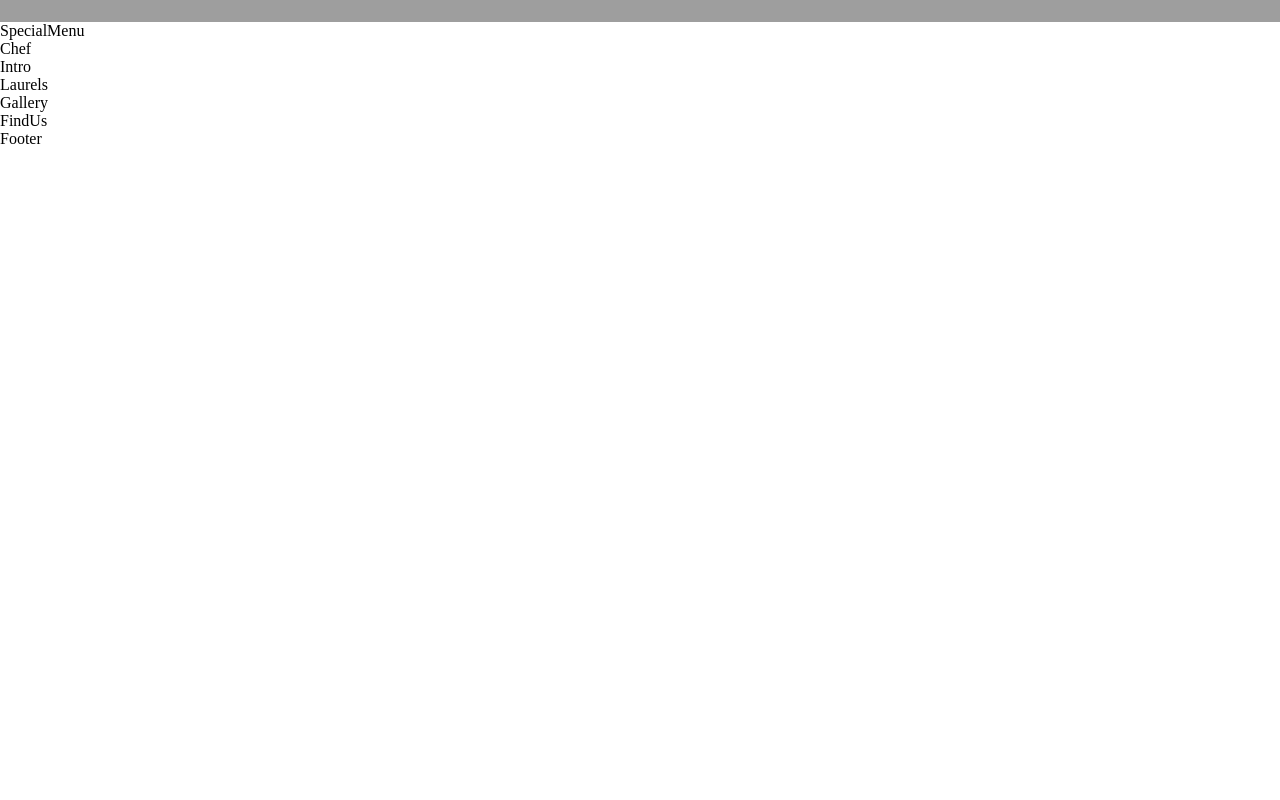
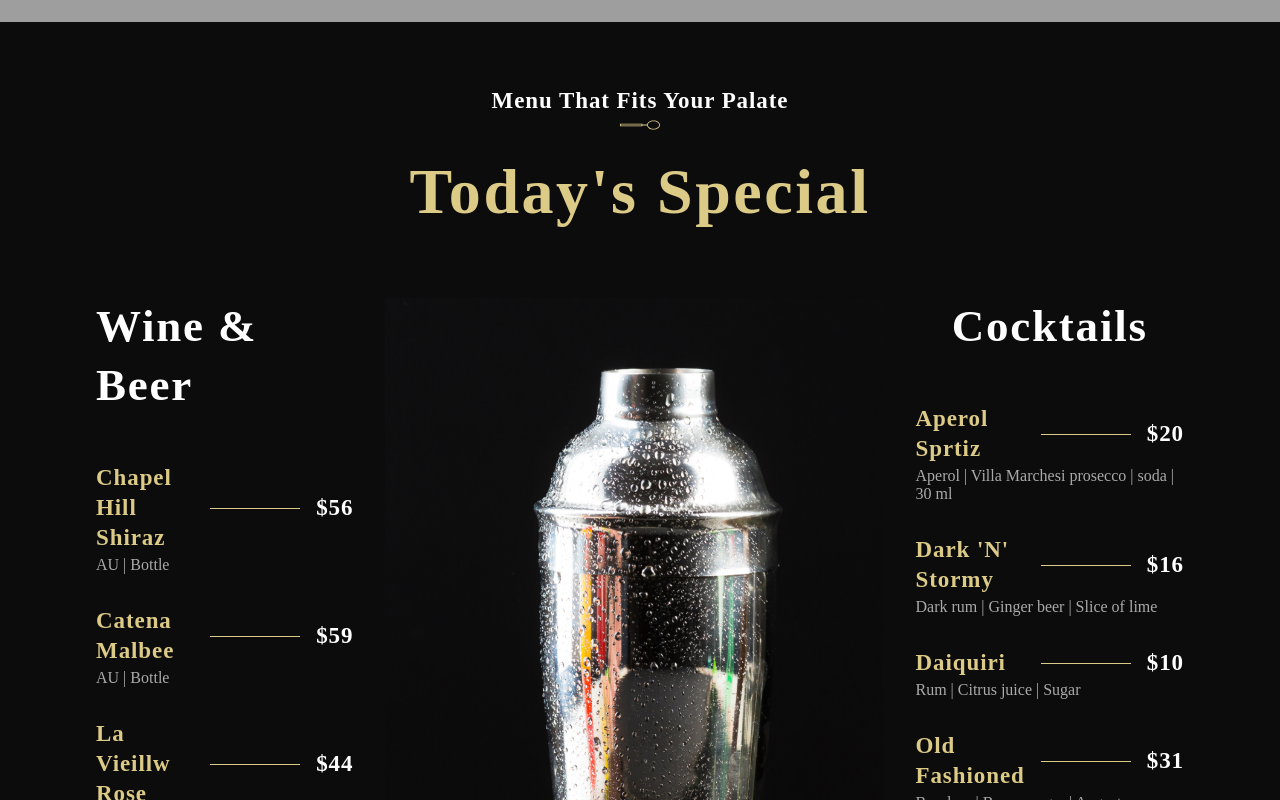
Before and after one commit to BilalKhaalid/gericht_resturant, a React (Create React App) app: page / in a window 1280 px wide. Shown: the part 2140-2940 px from the top of the page. Before the commit the page ends 2288 px from the top, so only its background shows below. Built offline with nearby package versions, Linux system fonts and the light colour scheme; grey boxes are pictures that could not be loaded; a web font is replaced by a local one.

Commit message:
Special Menu and menu item completed

```diff
--- a/src/components/Menuitem/MenuItem.css
+++ b/src/components/Menuitem/MenuItem.css
@@ -0,0 +1,34 @@
+.app__menuItem {
+  width: 100%;
+  margin: 1rem 0;
+  display: flex;
+  flex-direction: column;
+}
+
+.app__menuItem-head {
+  display: flex;
+  justify-content: space-between;
+  align-items: center;
+}
+
+.app__menuItem-sub {
+  width: 100%;
+  margin-top: 0.2rem;
+}
+
+.app__menuItem-name {
+  flex: 1;
+}
+
+.app__menuItem-dash {
+  width: 90px;
+  height: 1px;
+  background: var(--color-golden);
+  margin: 0 1rem;
+}
+
+.app__menuItem-price {
+  display: flex;
+  justify-content: flex-end;
+  align-items: flex-end;
+}
--- a/src/components/Menuitem/MenuItem.jsx
+++ b/src/components/Menuitem/MenuItem.jsx
@@ -1,10 +1,28 @@
-import React from 'react';
+import React from "react";
 
-import './MenuItem.css';
+import "./MenuItem.css";
 
-const MenuItem = () => (
-  <div>
-    MenuItem
+const MenuItem = ({ title, price, tags }) => (
+  <div className="app__menuItem">
+    <div className="app__menuItem-head">
+      <div className="app__menuItem-name">
+        <p className="p__cormorant" style={{ color: "#dcca87" }}>
+          {title}
+        </p>
+      </div>
+
+      <div className="app__menuItem-dash"></div>
+
+      <div className="app__menuItem-price">
+        <p className="p__cormorant">{price}</p>
+      </div>
+    </div>
+
+    <div className="app__menuItem-sub">
+      <p className="p__opensasns" style={{ color: "#AAA" }}>
+        {tags}
+      </p>
+    </div>
   </div>
 );
 
--- a/src/container/Menu/SpecialMenu.css
+++ b/src/container/Menu/SpecialMenu.css
@@ -0,0 +1,82 @@
+.app__specialMenu {
+  flex-direction: column;
+  background: var(--color-black);
+}
+
+.app__specialMenu-title {
+  margin-bottom: 2rem;
+  text-align: center;
+}
+
+.app__specialMenu-menu {
+  width: 100%;
+  margin: 2rem 0;
+  display: flex;
+  justify-content: center;
+  align-items: flex-start;
+  flex-direction: row;
+}
+
+.app__specialMenu-menu_heading {
+  font-family: var(--font-base);
+  font-weight: 600;
+  font-size: 45px;
+  line-height: 59px;
+  letter-spacing: 0.04em;
+  color: var(--color-white);
+}
+
+.app__specialMenu-menu_wine,
+.app__specialMenu-menu_cocktail {
+  flex: 1;
+  width: 100%;
+  flex-direction: column;
+}
+
+.app__specialMenu-menu_img {
+  width: 410px;
+  margin: 0 2rem;
+}
+
+.app__specialMenu-menu_img img {
+  width: 100%;
+  height: auto;
+}
+
+.app__specialMenu-menu_items {
+  display: flex;
+  flex-direction: column;
+  margin: 2rem 0;
+  width: 100%;
+}
+
+@media screen and (max-width:2000px){
+    .app__specialMenu-menu_img{
+        width: 650px;
+    }
+
+    .app__specialMenu-menu_img img{
+        height: 920px;
+    }
+}
+@media screen and (max-width:1150px){
+    .app__specialMenu-menu{
+        flex-direction: column;
+        align-items: center;
+        width: 100%;
+    }
+
+    .app__specialMenu-menu_img{
+        margin: 3rem 0;
+    }
+}
+@media screen and (max-width:650px){
+    .app__specialMenu-menu_img{
+        width: 100%;
+    }
+
+    .app__specialMenu-menu_heading{
+        font-size: 35px;
+        line-height: 49px;
+    }
+}
--- a/src/container/Menu/SpecialMenu.jsx
+++ b/src/container/Menu/SpecialMenu.jsx
@@ -1,10 +1,54 @@
-import React from 'react';
-
-import './SpecialMenu.css';
+import React from "react";
+import { MenuItem, SubHeading } from "../../components";
+import { images, data } from "../../constants";
+import "./SpecialMenu.css";
 
 const SpecialMenu = () => (
-  <div>
-    SpecialMenu
+  <div className="app__specialMenu flex__center section__padding" id="menu">
+    <div className="app__specialMenu-title">
+      <SubHeading title="Menu that fits your Palate" />
+      <h1 className="headtext__cormorant">Today's Special</h1>
+    </div>
+
+    <div className="app__specialMenu-menu">
+      <div className="app__specialMenu-menu_wine flex__center">
+        <p className="app__specialMenu-menu_heading">Wine & Beer</p>
+        <div className="app__specialMenu-menu_items">
+          {data.wines.map((wine, index) => (
+            <MenuItem
+              key={wine.title + index}
+              title={wine.title}
+              price={wine.price}
+              tags={wine.tags}
+            />
+          ))}
+        </div>
+      </div>
+
+      <div className="app__specialMenu-menu_img">
+        <img src={images.menu} alt="menu" />
+      </div>
+
+      <div className="app__specialMenu-menu_cocktail flex__center">
+        <p className="app__specialMenu-menu_heading">Cocktails </p>
+        <div className="app__specialMenu-menu_items">
+          {data.cocktails.map((cocktail, index) => (
+            <MenuItem
+              key={cocktail.title + index}
+              title={cocktail.title}
+              price={cocktail.price}
+              tags={cocktail.tags}
+            />
+          ))}
+        </div>
+      </div>
+    </div>
+
+    <div style={{ marginTop: "15px" }}>
+      <button type="button" className="custom__button">
+        View More
+      </button>
+    </div>
   </div>
 );
 
```
